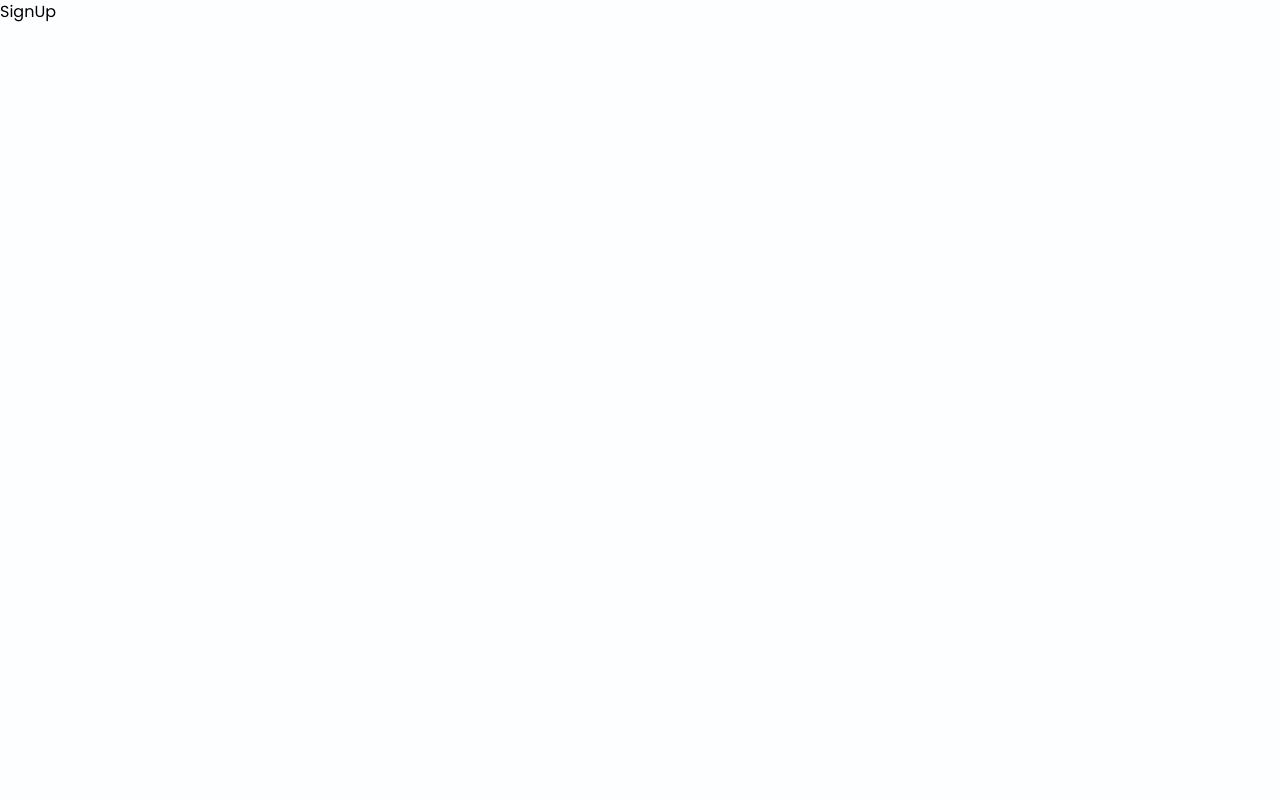
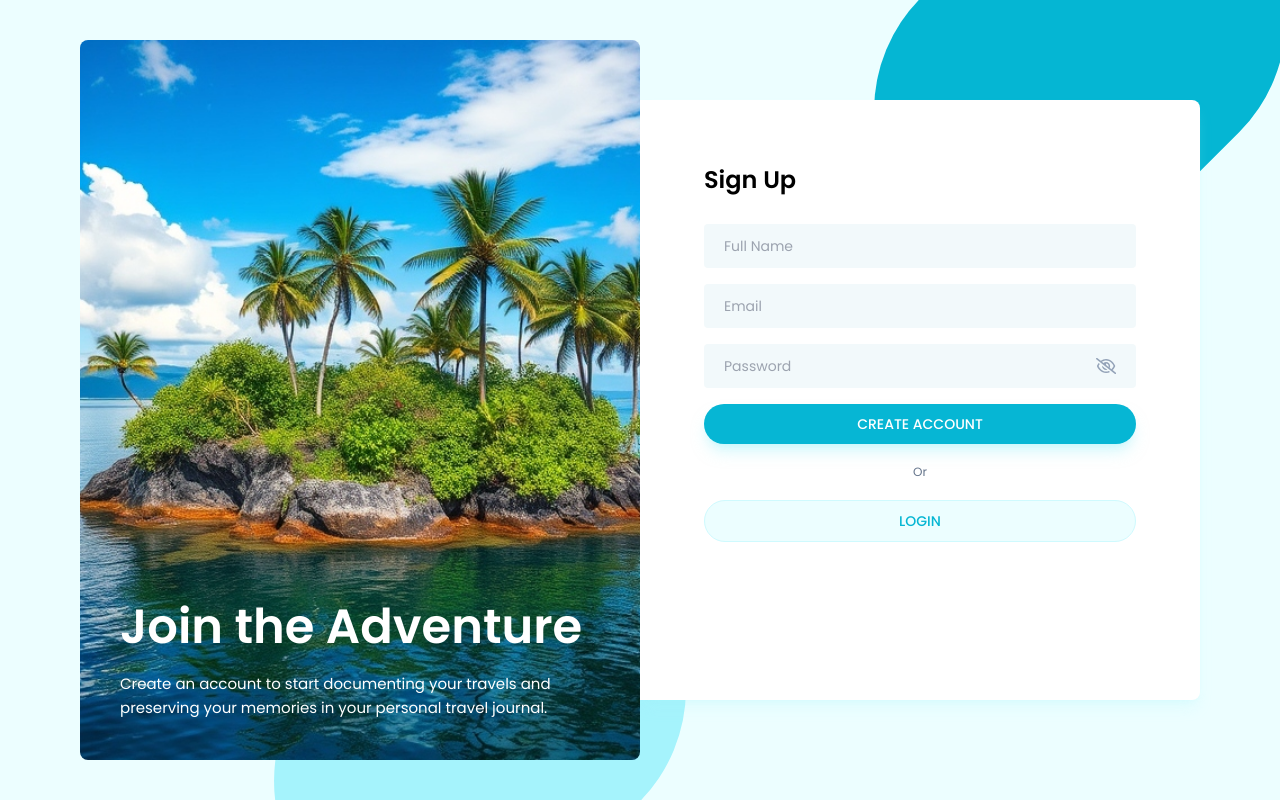
Before and after one commit to THAMILVASANTH/Travel_Story, a React (Vite) app in the folder frontend/travel-story-app/: page /signup in a window 1280 px wide. Built offline with nearby package versions, Linux system fonts and the light colour scheme; a web font is replaced by a local one.

Commit message:
create-account-api

```diff
--- a/frontend/travel-story-app/src/pages/Auth/SignUp.jsx
+++ b/frontend/travel-story-app/src/pages/Auth/SignUp.jsx
@@ -1,9 +1,130 @@
-import React from 'react'
+import React, { useState } from "react";
+import PasswordInput from "../../components/Input/PasswordInput";
+import { useNavigate } from "react-router-dom";
+import { validateEmail } from "../../utils/helper";
+import axiosInstance from "../../utils/axiosInstance";
 
 const SignUp = () => {
-    return (
-        <div>SignUp</div>
-    )
-}
+  const [name, setName] = useState("");
+  const [email, setEmail] = useState("");
+  const [password, setPassword] = useState("");
+  const [error, setError] = useState(null);
 
-export default SignUp
+  const navigate = useNavigate();
+
+  const handleSignUp = async (e) => {
+    e.preventDefault();
+
+    if (!name) {
+      setError("Please enter your name.");
+      return;
+    }
+    if (!validateEmail(email)) {
+      setError("Please enter a valid email address.");
+      return;
+    }
+
+    if (!password) {
+      setError("Please enter the password.");
+      return;
+    }
+
+    setError("");
+
+    try {
+      const response = await axiosInstance.post("/create-account", {
+        fullName: name,
+        email: email,
+        password: password,
+      });
+
+      if (response.data && response.data.accessToken) {
+        localStorage.setItem("token", response.data.accessToken);
+        navigate("/dashboard");
+      }
+    } catch (error) {
+      if (
+        error.response &&
+        error.response.data &&
+        error.response.data.message
+      ) {
+        setError(error.response.data.message);
+      } else {
+        setError("An unexpected occur occurred. Please try again.");
+      }
+    }
+  };
+
+  return (
+    <div className="h-screen bg-cyan-50 overflow-hidden relative">
+      <div className="login-ui-box right-10 -top-40" />
+      <div className="login-ui-box bg-cyan-200 -bottom-40 right-1/2" />
+
+      <div className="container h-screen flex items-center justify-center px-20 mx-auto">
+        <div className="w-2/4 h-[90vh] flex items-end bg-signup-bg-img bg-cover bg-center rounded-lg p-10 z-50">
+          <div>
+            <h4 className="text-5xl text-white font-semibold leading-[58px]">
+              Join the Adventure
+            </h4>
+            <p className="text-[15px] text-white leading-6 pr-7 mt-4">
+              Create an account to start documenting your travels and preserving
+              your memories in your personal travel journal.
+            </p>
+          </div>
+        </div>
+
+        <div className="w-2/4 h-[75vh] bg-white rounded-r-lg relative p-16 shadow-lg shadow-cyan-200/20">
+          <form onSubmit={handleSignUp}>
+            <h4 className="text-2xl font-semibold mb-7">Sign Up</h4>
+
+            <input
+              type="text"
+              placeholder="Full Name"
+              className="input-box"
+              value={name}
+              onChange={({ target }) => {
+                setName(target.value);
+              }}
+            />
+            <input
+              type="text"
+              placeholder="Email"
+              className="input-box"
+              value={email}
+              onChange={({ target }) => {
+                setEmail(target.value);
+              }}
+            />
+
+            <PasswordInput
+              value={password}
+              onChange={({ target }) => {
+                setPassword(target.value);
+              }}
+            />
+
+            {error && <p className="text-red-500 text-xs pb-1">{error}</p>}
+
+            <button type="submit" className="btn-primary">
+              CREATE ACCOUNT
+            </button>
+
+            <p className="text-xs text-slate-500 text-center my-4">Or</p>
+
+            <button
+              type="submit"
+              className="btn-primary btn-light"
+              onClick={() => {
+                navigate("/login");
+              }}
+            >
+              LOGIN
+            </button>
+          </form>
+        </div>
+      </div>
+    </div>
+  );
+};
+
+export default SignUp;
--- a/frontend/travel-story-app/tailwind.config.js
+++ b/frontend/travel-story-app/tailwind.config.js
@@ -12,7 +12,7 @@
       },
       backgroundImage: {
         "login-bg-img": "url('./src/assets/images/bg-image.jpeg')",
-        "signup-bg-img": "url('./src/assets/images/signup-bg-image.png')",
+        "signup-bg-img": "url('./src/assets/images/signup-bg-image.jpeg')",
       },
     },
   },
```
Also changed, not shown: frontend/travel-story-app/src/assets/images/bg-image.png (deleted), frontend/travel-story-app/src/assets/images/signup-bg-image.jpeg (added).
